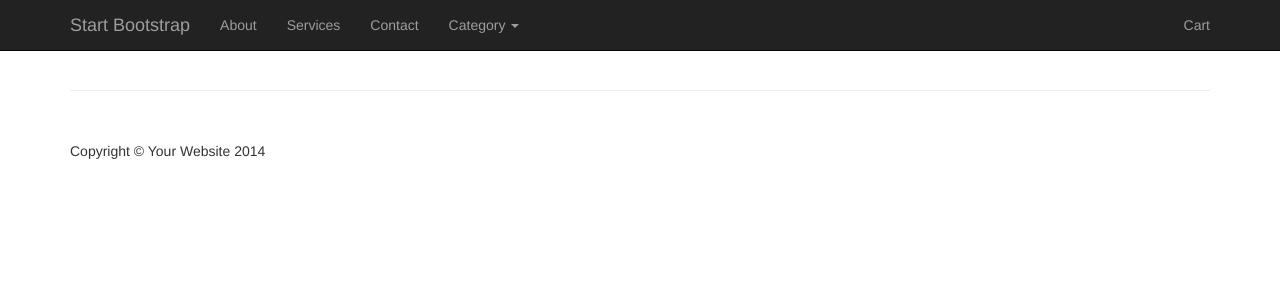
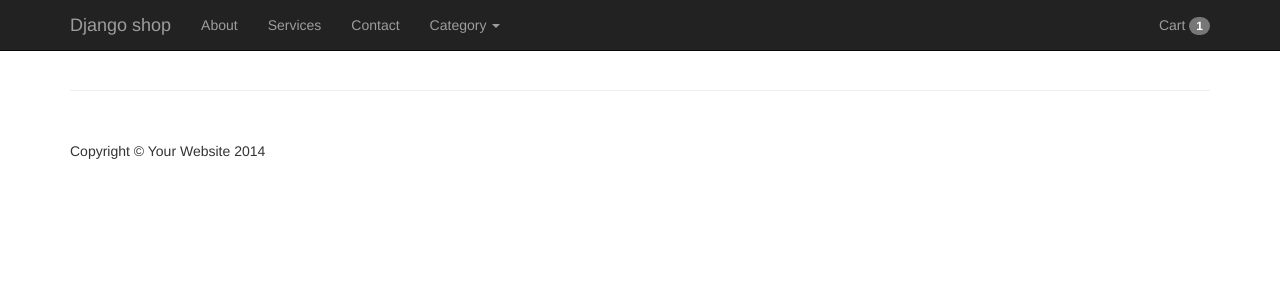
Before and after one commit to AlieksieievYurii/DjangoShop, a Django app: page /cart/ in a window 1280 px wide. Shown: the top 300 px of the page. Run offline with Django 3.2, Linux system fonts and the light colour scheme; tables that the repository leaves empty hold one stand-in row (values such as "Sample post"); some libraries are stand-ins or nearby versions.

Commit message:
Add 'go to index' and count in the card

```diff
--- a/WebShop/accomap/templates/base.html
+++ b/WebShop/accomap/templates/base.html
@@ -39,7 +39,7 @@
                 <span class="icon-bar"></span>
                 <span class="icon-bar"></span>
             </button>
-            <a class="navbar-brand" href="#">Start Bootstrap</a>
+            <a class="navbar-brand" href="/">Django shop</a>
         </div>
         <!-- Collect the nav links, forms, and other content for toggling -->
         <div class="collapse navbar-collapse" id="bs-example-navbar-collapse-1">
@@ -66,7 +66,7 @@
                 {% endif %}
             </ul>
             <ul class="nav navbar-nav navbar-right">
-                <li><a href="{% url 'cart'%}">Cart</a></li>
+                <li><a href="{% url 'cart'%}">Cart <span class="badge">{{ cart.items.count }}</span></a></li>
             </ul>
         </div>
         <!-- /.navbar-collapse -->
```
